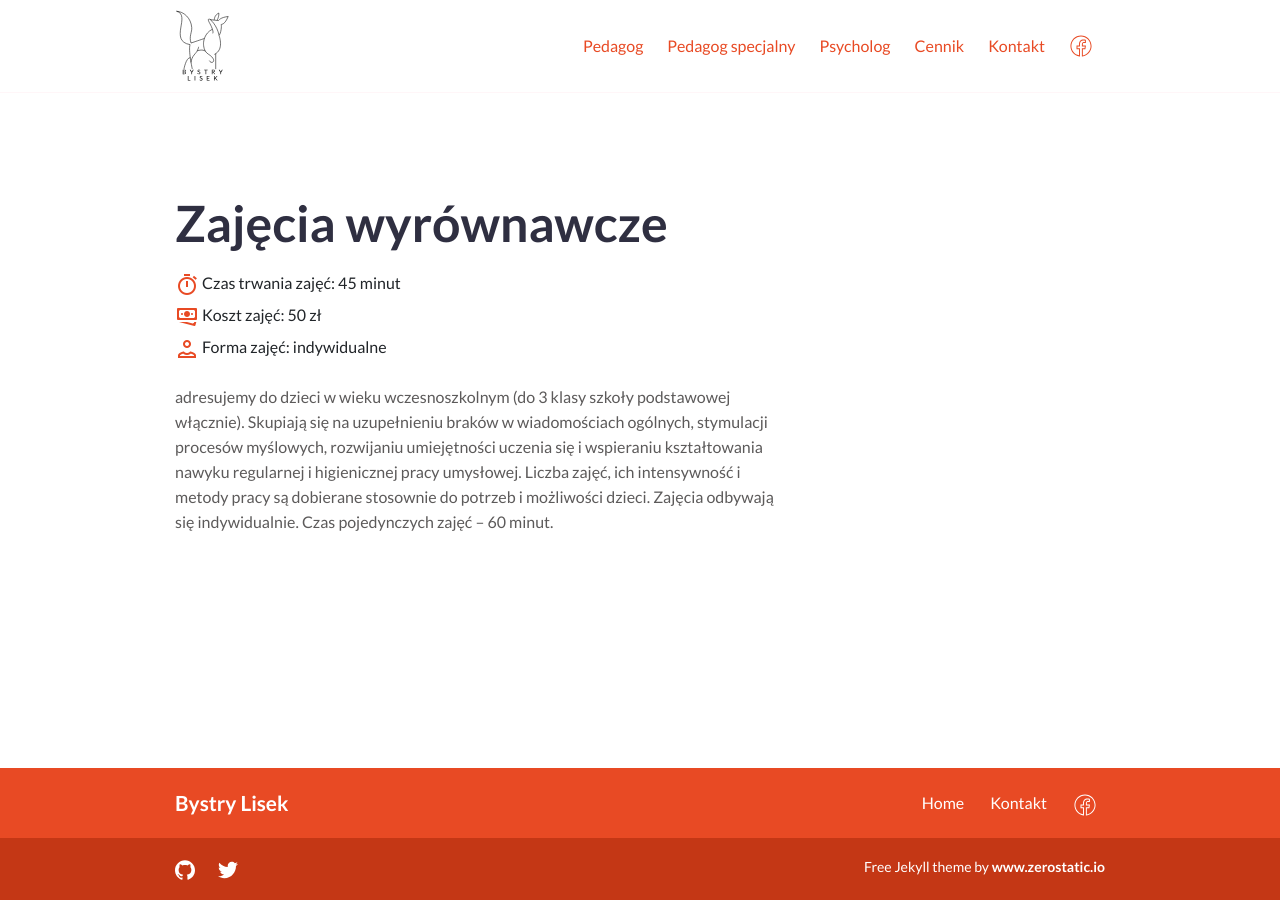
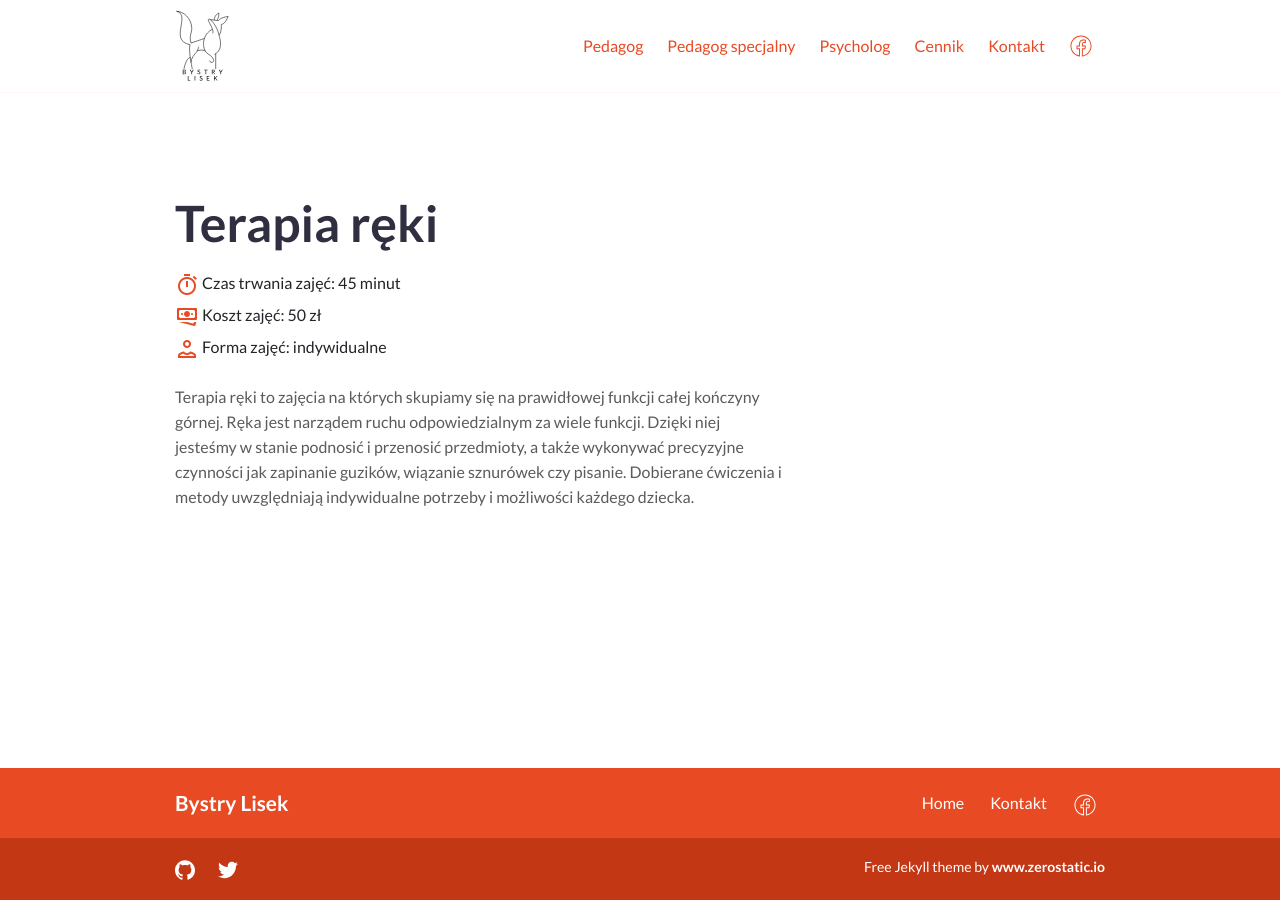
Before and after one commit to pawelkrysiak/bystrylisek, a Jekyll site: the page built from _services/terapia-reki.md, in a window 1280 px wide. Built offline with Jekyll 4.4.1, drawn with Linux system fonts in a browser that asks for light colours.

Commit message:
fix 'Terapia reki' service which had part of data from 'Zajecia wyrownawcze'

```diff
--- a/_services/terapia-reki.md
+++ b/_services/terapia-reki.md
@@ -1,5 +1,5 @@
 ---
-title: "Zajęcia wyrównawcze"
+title: "Terapia ręki"
 layout: service
 price: 50
 time: 45
@@ -8,4 +8,4 @@ role:
   - all
 ---
 
-adresujemy do dzieci w wieku wczesnoszkolnym (do 3 klasy szkoły podstawowej włącznie). Skupiają się na uzupełnieniu braków w wiadomościach ogólnych, stymulacji procesów myślowych, rozwijaniu umiejętności uczenia się i wspieraniu kształtowania nawyku regularnej i higienicznej pracy umysłowej. Liczba zajęć, ich intensywność i metody pracy są dobierane stosownie do potrzeb i możliwości dzieci. Zajęcia odbywają się indywidualnie. Czas pojedynczych zajęć – 60 minut.
+Terapia ręki to zajęcia na których skupiamy się na prawidłowej funkcji całej kończyny górnej. Ręka jest narządem ruchu odpowiedzialnym za wiele funkcji. Dzięki niej jesteśmy w stanie podnosić i przenosić przedmioty, a także wykonywać precyzyjne czynności jak zapinanie guzików, wiązanie sznurówek czy pisanie. Dobierane ćwiczenia i metody uwzględniają indywidualne potrzeby i możliwości każdego dziecka.
```
